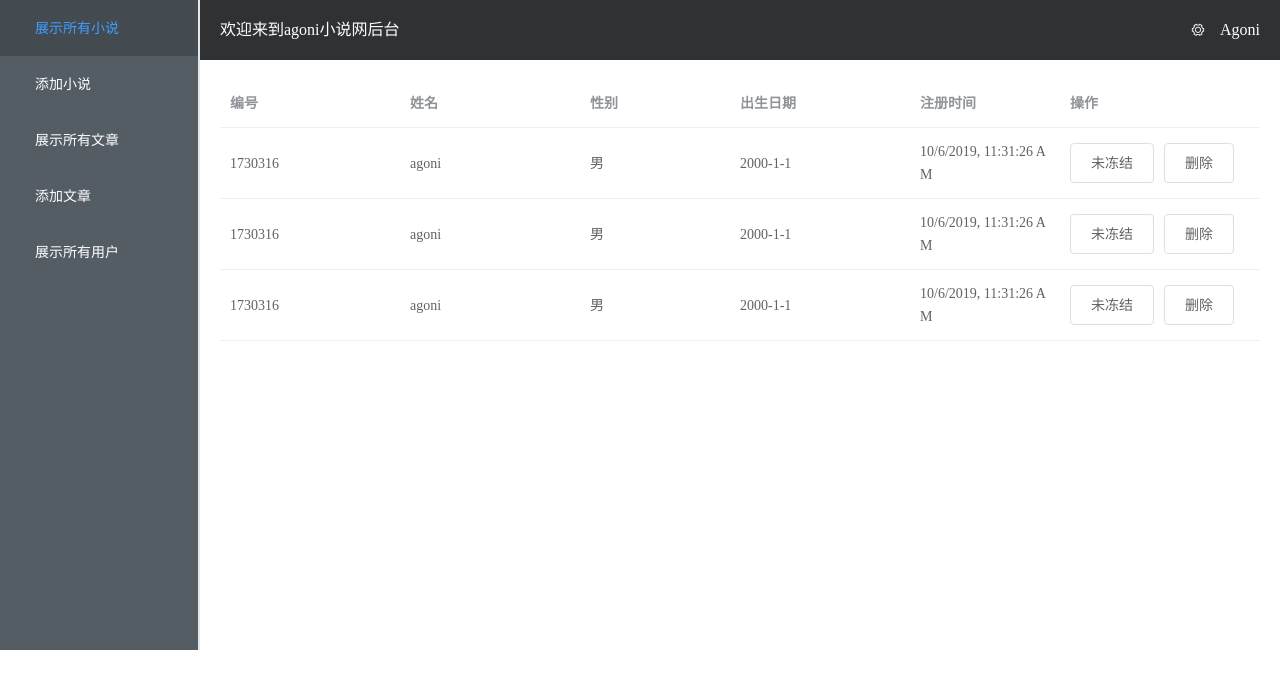
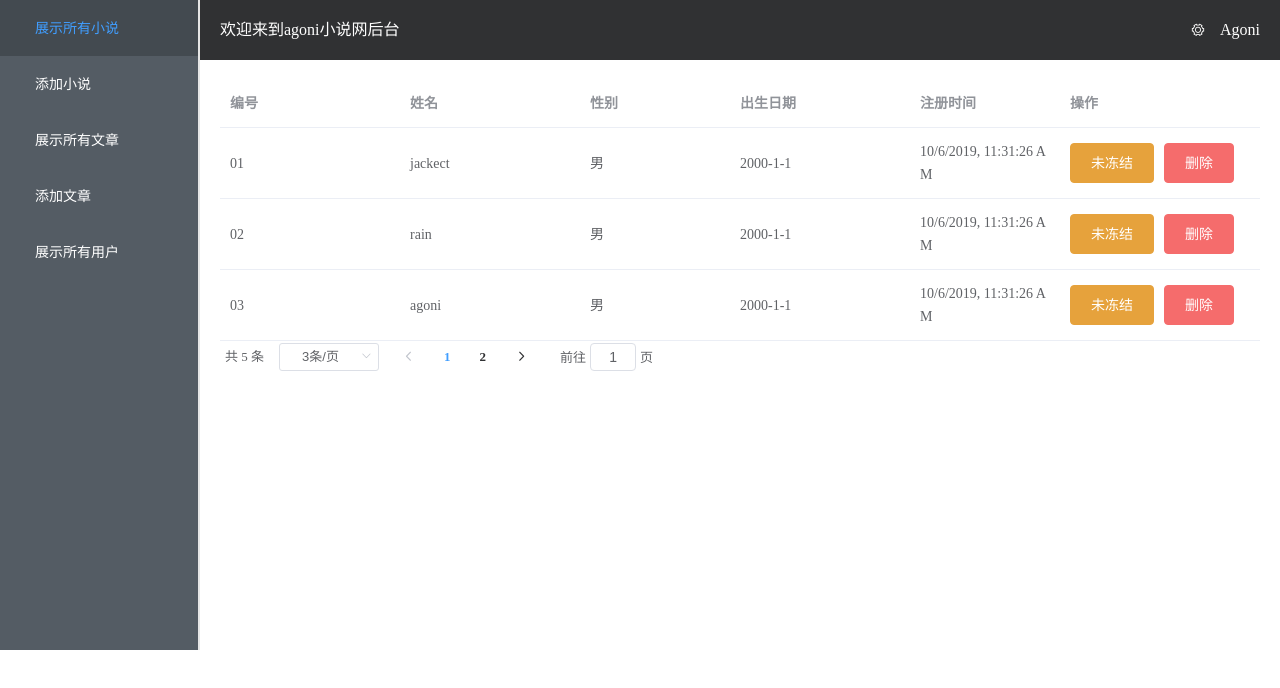
Before and after one commit to jackect1103/vue-element-agoni, a Vue app in the folder storybackground/: page /user in a window 1280 px wide. Shown: the top 688 px of the page. Built offline with nearby package versions, Linux system fonts and the light colour scheme; a small style sheet from the web is missing.

Commit message:
将分页组件分离成单个组件

```diff
--- a/storybackground/src/components/article/addArticle.vue
+++ b/storybackground/src/components/article/addArticle.vue
@@ -11,17 +11,33 @@
       <el-input v-model="ruleForm.title"></el-input>
     </el-form-item>
     <!-- 文章图片 -->
-    <el-form-item label="文章图片" prop="imageUrl">
+    <el-form-item label="文章图片">
       <el-upload
-        class="avatar-uploader"
-        action="https://jsonplaceholder.typicode.com/posts/"
-        :show-file-list="false"
-        :on-success="handleAvatarSuccess"
-        :before-upload="beforeAvatarUpload"
+        action="#"
+        list-type="picture-card"
+        :auto-upload="false"
+        :limit="1"
+        :on-remove='handleRemove'
+        :on-change="handleAvatarupload"
       >
-        <img v-if="ruleForm.imageUrl" :src="ruleForm.imageUrl" class="avatar" />
-        <i v-else class="el-icon-plus avatar-uploader-icon"></i>
+        <i slot="default" class="el-icon-plus"></i>
+        <div slot="file" slot-scope="{file}">
+          <img class="el-upload-list__item-thumbnail" :src="ruleForm.imageUrl" alt />
+          <span class="el-upload-list__item-actions">
+            <!-- 放大 -->
+            <span class="el-upload-list__item-preview" @click="handlePictureCardPreview(file)">
+              <i class="el-icon-zoom-in"></i>
+            </span>
+            <!-- 删除 -->
+            <span v-if="!disabled" class="el-upload-list__item-delete" @click="handleRemove(file)">
+              <i class="el-icon-delete"></i>
+            </span>
+          </span>
+        </div>
       </el-upload>
+      <el-dialog :visible.sync="dialogVisible">
+        <img width="100%" :src="ruleForm.imageUrl" alt />
+      </el-dialog>
     </el-form-item>
     <!-- 文章类别 -->
     <el-form-item label="文章类别" prop="chapter">
@@ -53,6 +69,7 @@
 <script>
 export default {
   name: "addArticle",
+  props: ["limit"],
   data() {
     return {
       // 存储数据
@@ -86,7 +103,9 @@ export default {
           { min: 1, max: 8, message: "长度在 1 到 8 个字符", trigger: "blur" }
         ],
         intro: [{ required: true, message: "请填写文章简介", trigger: "blur" }]
-      }
+      },
+      dialogVisible: false,
+      disabled: false
     };
   },
   methods: {
@@ -105,22 +124,15 @@ export default {
     resetForm(formName) {
       this.$refs[formName].resetFields();
     },
-    // 获取图片
-    handleAvatarSuccess(res, file) {
-      this.ruleForm.imageUrl = URL.createObjectURL(file.raw);
+    handleRemove(file, fileList) {
+      this.ruleForm.imageUrl = '';
     },
-    // 图片大小及限制图片大小
-    beforeAvatarUpload(file) {
-      const isJPG = file.type === "image/jpeg";
-      const isLt2M = file.size / 1024 / 1024 < 2;
-
-      if (!isJPG) {
-        this.$message.error("上传头像图片只能是 JPG 格式!");
-      }
-      if (!isLt2M) {
-        this.$message.error("上传头像图片大小不能超过 2MB!");
-      }
-      return isJPG && isLt2M;
+    handlePictureCardPreview(file) {
+      this.ruleForm.imageUrl = file.url;
+      this.dialogVisible = true;
+    },
+    handleAvatarupload(file) {
+      this.ruleForm.imageUrl = file.url;
     }
   }
 };
--- a/storybackground/src/components/article/index.vue
+++ b/storybackground/src/components/article/index.vue
@@ -31,6 +31,7 @@
         </template>
       </el-table-column>
     </el-table>
+    <!-- 分页 -->
     <div class="block">
       <el-pagination
         @size-change="handleSizeChange"
--- /dev/null
+++ b/storybackground/src/components/pagination/index.vue
@@ -0,0 +1,115 @@
+<template>
+  <div class="block">
+    <el-pagination
+      @size-change="handleSizeChange"
+      @current-change="handleCurrentChange"
+      :current-page="currentPage"
+      :page-sizes="pagesizes"
+      :page-size="sizeChange"
+      layout="total, sizes, prev, pager, next, jumper"
+      :total="dateSource.length"
+      :date='dateSource'
+    ></el-pagination>
+  </div>
+</template>
+
+<script>
+export default {
+  name: "pagination",
+  components: {},
+  /**
+   * pagesizes==>[2, 3, 4, 5, 6]
+   * dateSource ==> 数据源
+   */
+  props: ["pagesizes","dateSource"],
+  data() {
+    return {
+      tableData: [], //存取组件渲染的数据
+      bgDate: this.dateSource, //存取数据源
+      //每页条数
+      sizeChange: 3,
+      // 当前页数，支持 .sync 修饰符
+      currentPage: 1,
+    };
+  },
+  mounted() {
+    this.showPagination(this.currentPage);
+    console.log(this.dateSource)
+  },
+  methods: {
+    // 每页条数
+    handleSizeChange(val) {
+      this.sizeChange = val;
+      this.handleCurrentChange(this.currentPage);
+      console.log(`每页 ${this.sizeChange} 条`);
+    },
+    // 当前页
+    handleCurrentChange(val) {
+      this.currentPage = val;
+      this.showPagination(val);
+      console.log(`当前页: ${val} ${this.currentPage}`);
+    },
+    // 页面数范围
+    showPagination(curPage) {
+      this.tableData = [];
+      var bgLen = this.bgDate.length;
+      var left = this.sizeChange * (curPage - 1);
+      var right = this.sizeChange * curPage;
+      for (var i = 0; i < bgLen; i++) {
+        if (i >= left && i < right) {
+          this.tableData.push(this.bgDate[i]);
+        }
+      }
+      this.$emit('showDate', this.tableData)
+    },
+    // 删除
+    handleDelete(id) {
+      var newArray = [];
+      // 使用array过滤方法
+      newArray = this.bgDate.filter(item => {
+        if (item.id != id) {
+          return item;
+        }
+      });
+      console.log(newArray);
+      this.bgDate = newArray;
+      this.showPagination(this.currentPage);
+      /**
+       *
+       * 作用：从后面开始删除数
+       * 判断页面的数据是否没有，如果没有就自动跳转到前一页
+       *
+       **/
+      if (
+        Math.ceil(newArray.length / this.sizeChange) != this.currentPage &&
+        this.currentPage != 1
+      ) {
+        this.handleCurrentChange(this.currentPage - 1);
+      }
+    }, // 弹出框
+    open(index, row) {
+      this.$confirm("此操作将永久删除此数据, 是否继续?", "提示", {
+        confirmButtonText: "确定",
+        cancelButtonText: "取消",
+        type: "warning"
+      })
+        .then(() => {
+          console.log(row.id);
+          this.handleDelete(row.id);
+          this.$message({
+            type: "success",
+            message: "删除成功!"
+          });
+        })
+        .catch(() => {
+          this.$message({
+            type: "info",
+            message: "已取消删除"
+          });
+        });
+    }
+  }
+};
+</script>
+<style lang='' scoped>
+</style>
--- a/storybackground/src/components/user/index.vue
+++ b/storybackground/src/components/user/index.vue
@@ -1,4 +1,5 @@
 <template>
+  <div>
     <el-table :data="tableData" style="width: 100%">
       <el-table-column prop="id" label="编号" width="180"></el-table-column>
       <el-table-column prop="userName" label="姓名" width="180"></el-table-column>
@@ -7,45 +8,73 @@
       <el-table-column prop="createDate" label="注册时间"></el-table-column>
 
       <el-table-column fixed="right" label="操作" width="200">
-      <template>
-        <el-button>未冻结</el-button>
-        <el-button>删除</el-button>
+        <template slot-scope="scope">
+          <el-button type="warning" @click="freeze(scope.$index, scope.row)">未冻结</el-button>
+          <el-button type="danger" @click="open(scope.$index, scope.row)">删除</el-button>
         </template>
       </el-table-column>
     </el-table>
+    <!-- 分页 -->
+    <pagination :pagesizes='[2,3,4,5]' :dateSource='bgDate' @showDate='showDate'/>
+  </div>
 </template>
 
 
 <script>
+import pagination from '@/components/pagination'
 export default {
   name: "user",
-  components: {},
+  components: {
+    pagination
+  },
   data() {
     return {
-      tableData: [
+      tableData: [],
+      bgDate: [
         {
-          id: "1730316",
+          id: "01",
+          userName: "jackect",
+          gender: "男",
+          birthday: "2000-1-1",
+          createDate: new Date().toLocaleString()
+        },
+        {
+          id: "02",
+          userName: "rain",
+          gender: "男",
+          birthday: "2000-1-1",
+          createDate: new Date().toLocaleString()
+        },
+        {
+          id: "03",
           userName: "agoni",
           gender: "男",
           birthday: "2000-1-1",
           createDate: new Date().toLocaleString()
-        },{
-          id: "1730316",
-          userName: "agoni",
+        },
+        {
+          id: "04",
+          userName: "jack",
           gender: "男",
           birthday: "2000-1-1",
           createDate: new Date().toLocaleString()
-        },{
-          id: "1730316",
+        },
+        {
+          id: "05",
           userName: "agoni",
           gender: "男",
           birthday: "2000-1-1",
           createDate: new Date().toLocaleString()
         }
-      ]
+      ],
+
     };
-  },
+  },methods: {
+    showDate(response){
+      this.tableData = response
+    }
+  }
 };
 </script>
-<style lang='' scoped>
+<style lang='css' scoped>
 </style>
```
Lines whose indentation alone changed are shown as unchanged.
